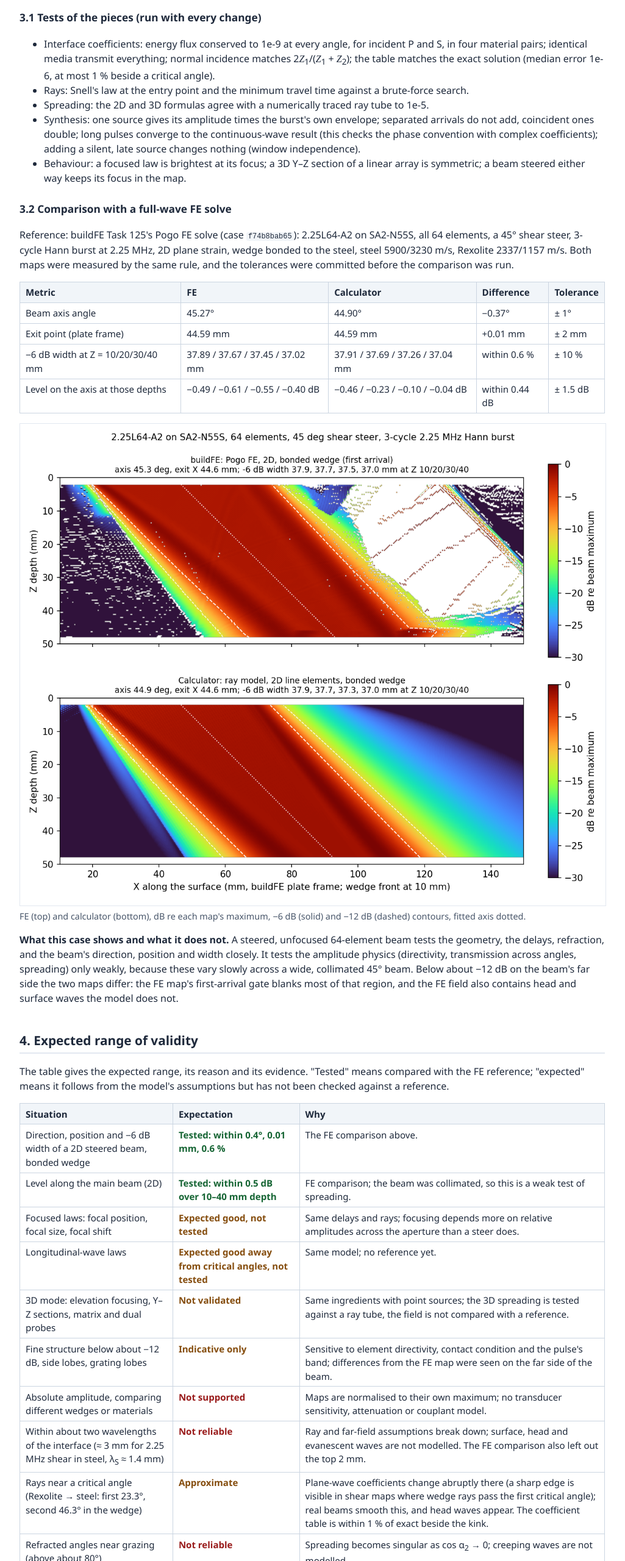
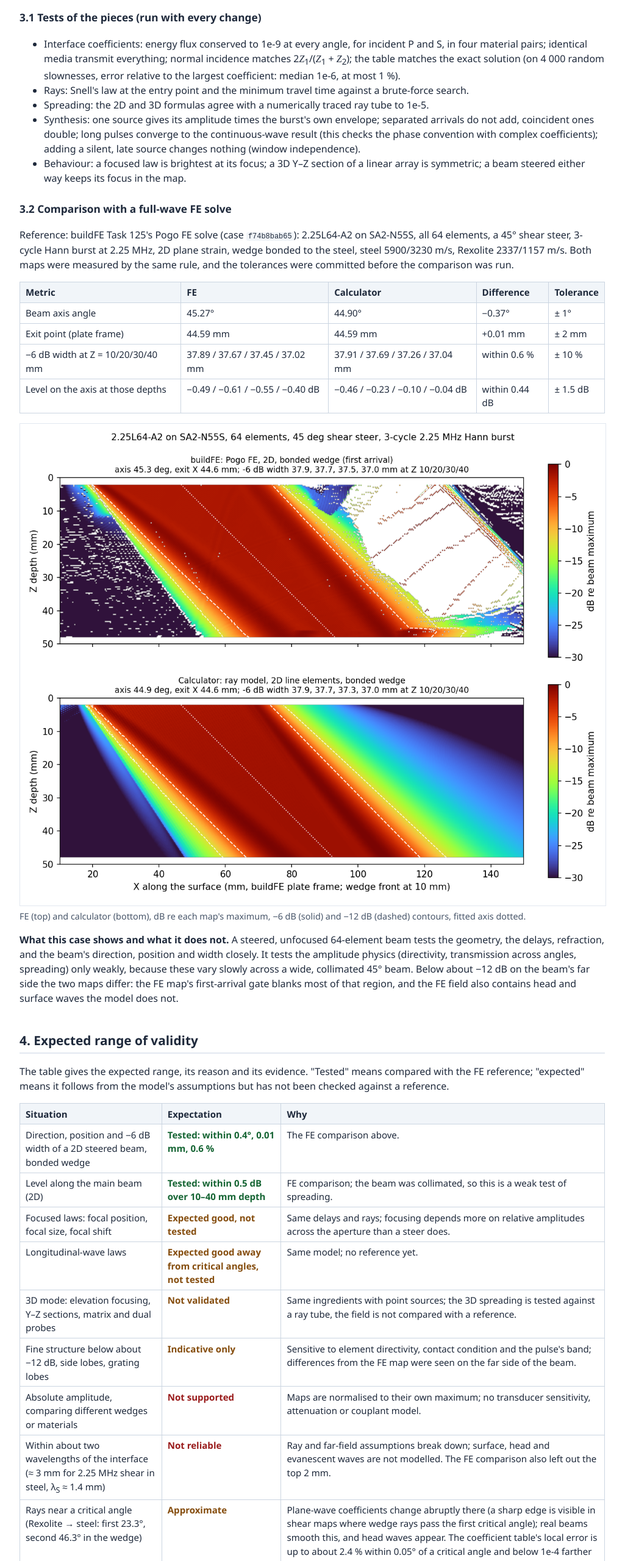
Before and after one commit to aledtdavies/phased_array_calculator, a plain HTML site: page docs/beam_field_model.html in a window 1280 px wide. Shown: the part 3135-5695 px from the top of the page at 61% size, without its empty margins (128-1153 px from the left). Drawn offline with Linux system fonts and the light colour scheme.

Commit message:
Beam field note review fixes: local coefficient-table error stated as measured; manual links the note

```diff
--- a/docs/beam_field_model.html
+++ b/docs/beam_field_model.html
@@ -156,7 +156,7 @@ through the rows within 12 dB of the maximum. <span class="tag APPROXIMATION">AP
 
 <h3>3.1 Tests of the pieces (run with every change)</h3>
 <ul>
-<li>Interface coefficients: energy flux conserved to 1e-9 at every angle, for incident P and S, in four material pairs; identical media transmit everything; normal incidence matches 2<var>Z</var><sub>1</sub>/(<var>Z</var><sub>1</sub> + <var>Z</var><sub>2</sub>); the table matches the exact solution (median error 1e-6, at most 1 % beside a critical angle).</li>
+<li>Interface coefficients: energy flux conserved to 1e-9 at every angle, for incident P and S, in four material pairs; identical media transmit everything; normal incidence matches 2<var>Z</var><sub>1</sub>/(<var>Z</var><sub>1</sub> + <var>Z</var><sub>2</sub>); the table matches the exact solution (on 4 000 random slownesses, error relative to the largest coefficient: median 1e-6, at most 1 %).</li>
 <li>Rays: Snell's law at the entry point and the minimum travel time against a brute-force search.</li>
 <li>Spreading: the 2D and 3D formulas agree with a numerically traced ray tube to 1e-5.</li>
 <li>Synthesis: one source gives its amplitude times the burst's own envelope; separated arrivals do not add, coincident ones double; long pulses converge to the continuous-wave result (this checks the phase convention with complex coefficients); adding a silent, late source changes nothing (window independence).</li>
@@ -197,7 +197,7 @@ region, and the FE field also contains head and surface waves the model does not
 <tr><td>Fine structure below about −12 dB, side lobes, grating lobes</td><td class="care">Indicative only</td><td>Sensitive to element directivity, contact condition and the pulse's band; differences from the FE map were seen on the far side of the beam.</td></tr>
 <tr><td>Absolute amplitude, comparing different wedges or materials</td><td class="no">Not supported</td><td>Maps are normalised to their own maximum; no transducer sensitivity, attenuation or couplant model.</td></tr>
 <tr><td>Within about two wavelengths of the interface (≈ 3 mm for 2.25 MHz shear in steel, λ<sub>S</sub> ≈ 1.4 mm)</td><td class="no">Not reliable</td><td>Ray and far-field assumptions break down; surface, head and evanescent waves are not modelled. The FE comparison also left out the top 2 mm.</td></tr>
-<tr><td>Rays near a critical angle (Rexolite → steel: first 23.3°, second 46.3° in the wedge)</td><td class="care">Approximate</td><td>Plane-wave coefficients change abruptly there (a sharp edge is visible in shear maps where wedge rays pass the first critical angle); real beams smooth this, and head waves appear. The coefficient table is within 1 % of exact beside the kink.</td></tr>
+<tr><td>Rays near a critical angle (Rexolite → steel: first 23.3°, second 46.3° in the wedge)</td><td class="care">Approximate</td><td>Plane-wave coefficients change abruptly there (a sharp edge is visible in shear maps where wedge rays pass the first critical angle); real beams smooth this, and head waves appear. The coefficient table's local error is up to about 2.4 % within 0.05° of a critical angle and below 1e-4 farther away.</td></tr>
 <tr><td>Refracted angles near grazing (above about 80°)</td><td class="no">Not reliable</td><td>Spreading becomes singular as cos α<sub>2</sub> → 0; creeping waves are not modelled.</td></tr>
 <tr><td>Close to the elements in the wedge (source height of a few wavelengths)</td><td class="care">Approximate</td><td>Element far field and plane-wave transmission both assume the wavefront is locally flat at the interface (<var>k r</var><sub>1</sub> ≫ 1). With λ<sub>wedge</sub> ≈ 1.04 mm at 2.25 MHz, a 5 mm element-1 height is about 5 λ.</td></tr>
 <tr><td>Behind the back wall, skips, mode-converted echoes</td><td class="no">Not modelled</td><td>Direct leg only.</td></tr>
@@ -209,7 +209,7 @@ region, and the FE field also contains head and surface waves the model does not
 <h3>Numerical accuracy (separate from the physics)</h3>
 <ul>
 <li>Pulse spectrum cut at −40 dB: map values reproducible to about 1e-3 (0.01 dB) between synthesis windows.</li>
-<li>Transmission table: within 1 % next to a critical angle, to rounding elsewhere.</li>
+<li>Transmission table (linear interpolation of 16 385 exact values): relative to the local value, up to about 2.4 % within 0.05° of a critical angle (Rexolite → steel, checked densely around 23.3° and 46.3°), below 5e-5 beyond 0.05° and below 1e-5 beyond 0.2°.</li>
 <li>Grid: the map is sampled at the grid step (coarsened automatically for large areas; the tab states the step used).
 Use a step of about a quarter of the component wavelength or finer to resolve fringes and side lobes
 (≈ 0.35 mm for 2.25 MHz shear in steel).</li>
```
Also changed, not shown: 1 other file.
